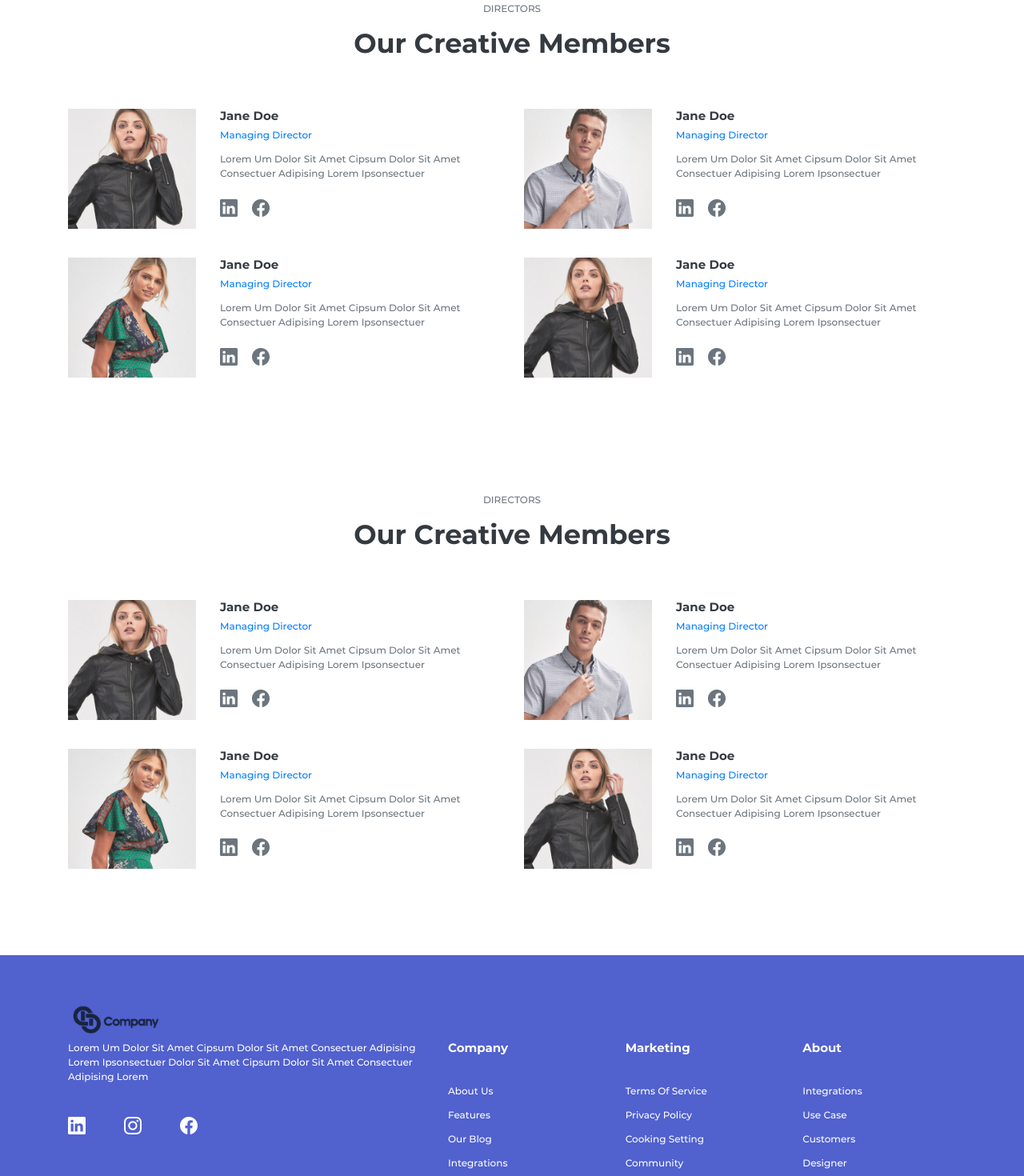
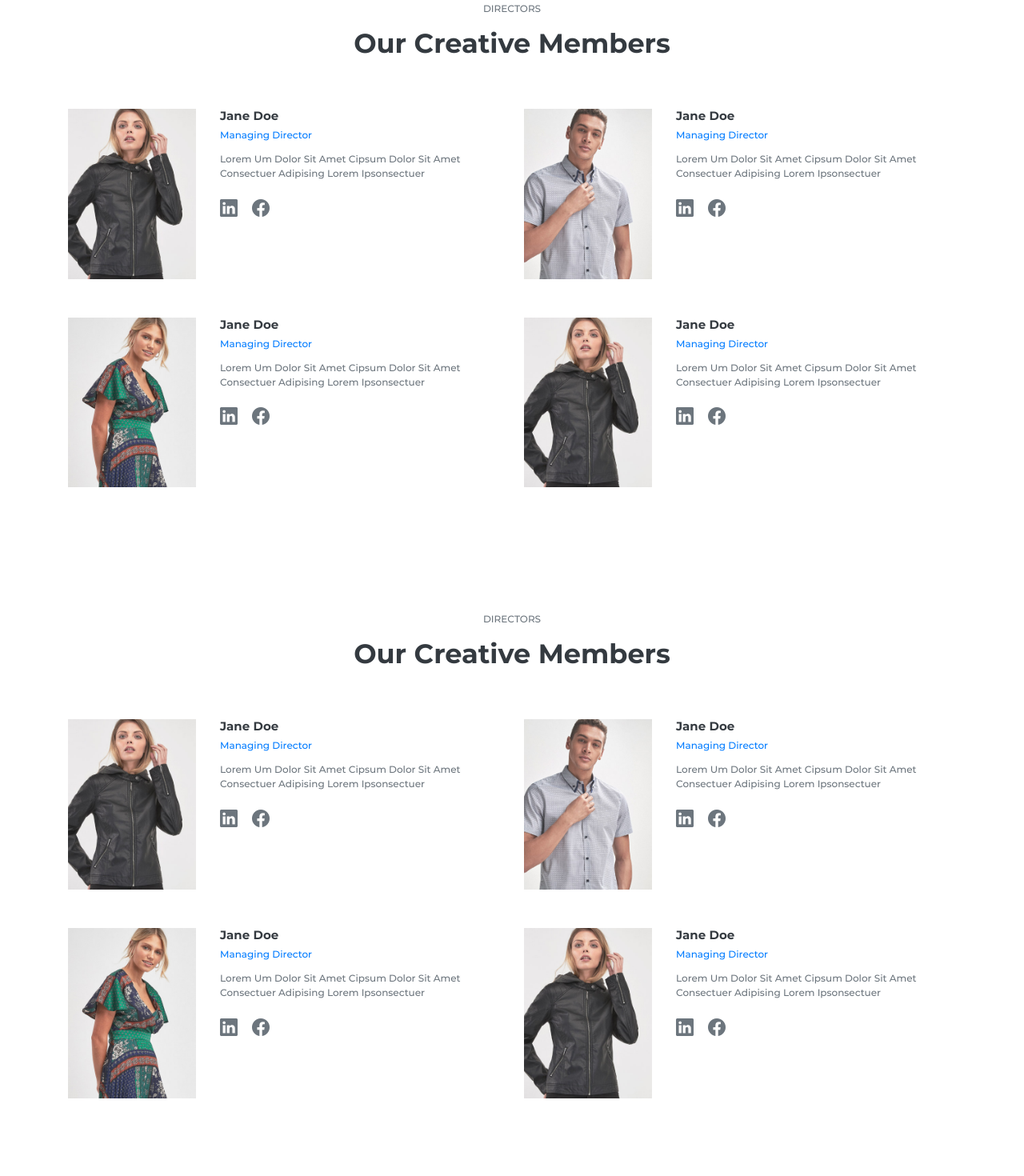
Before and after one commit to TASLIM-ENIOLLA/ollymann-group, a Next.js app: page / in a window 1280 px wide. Shown: the part 2180-3650 px from the top of the page at 80% size. Built offline with nearby package versions, Linux system fonts and the light colour scheme; some icons are missing.

Commit message:
Update index.jsx

```diff
--- a/pages/index.jsx
+++ b/pages/index.jsx
@@ -12,6 +12,11 @@ export default () => {
             <div className = 'po-sticky top-0 left-0 bg-white shadow' style = {{zIndex: 1000}}>
                 <div className = 'container'>
                     <div className = 'row j-c-space-between a-i-c py-4'>
+                        <div className = 'col-md-d-none col-auto'>
+                            <div>
+                                <button className = 'bg-clear border-0 p-2 bi bi-filter fo-s-20'></button>
+                            </div>
+                         </div>
                         <div className = 'col-lg-auto'>
                             <div>
                                 <a href = '/'>
@@ -19,7 +24,7 @@ export default () => {
                                 </a>
                             </div>
                         </div>
-                        <div className = 'col-lg-auto'>
+                        <div className = 'col-d-none col-md-d-block col-lg-auto'>
                             <div>
                                 <button className = 'bg-clear border-0 text-capitalize d-inline-block text-dark px-3 bold transit mx-3'>home</button>
                                 <button className = 'bg-clear border-0 text-capitalize d-inline-block text-dark px-3 bold transit mx-3'>about</button>
@@ -200,8 +205,8 @@ export default () => {
                     </div>
                     <div className = 'col-lg-6 mb-5'>
                         <div className = 'row'>
-                            <div className = 'col-md-4'>
-                                <div style = {{maxHeight: '150px'}} className = 'overflow-0'>
+                            <div className = 'col-md-4 mb-3'>
+                                <div style = {{maxHeight: '250px'}} className = 'overflow-0'>
                                     <img src = '/img/member-3.jpg' className = 'd-block w-100' />
                                 </div>
                             </div>
@@ -220,8 +225,8 @@ export default () => {
                     </div>
                     <div className = 'col-lg-6 mb-5'>
                         <div className = 'row'>
-                            <div className = 'col-md-4'>
-                                <div style = {{maxHeight: '150px'}} className = 'overflow-0'>
+                            <div className = 'col-md-4 mb-3'>
+                                <div style = {{maxHeight: '250px'}} className = 'overflow-0'>
                                     <img src = '/img/member-2.jpg' className = 'd-block w-100' />
                                 </div>
                             </div>
@@ -240,8 +245,8 @@ export default () => {
                     </div>
                     <div className = 'col-lg-6 mb-5'>
                         <div className = 'row'>
-                            <div className = 'col-md-4'>
-                                <div style = {{maxHeight: '150px'}} className = 'overflow-0'>
+                            <div className = 'col-md-4 mb-3'>
+                                <div style = {{maxHeight: '250px'}} className = 'overflow-0'>
                                     <img src = '/img/member-1.jpg' className = 'd-block w-100' />
                                 </div>
                             </div>
@@ -260,8 +265,8 @@ export default () => {
                     </div>
                     <div className = 'col-lg-6 mb-5'>
                         <div className = 'row'>
-                            <div className = 'col-md-4'>
-                                <div style = {{maxHeight: '150px'}} className = 'overflow-0'>
+                            <div className = 'col-md-4 mb-3'>
+                                <div style = {{maxHeight: '250px'}} className = 'overflow-0'>
                                     <img src = '/img/member-3.jpg' className = 'd-block w-100' />
                                 </div>
                             </div>
@@ -290,8 +295,8 @@ export default () => {
                     </div>
                     <div className = 'col-lg-6 mb-5'>
                         <div className = 'row'>
-                            <div className = 'col-md-4'>
-                                <div style = {{maxHeight: '150px'}} className = 'overflow-0'>
+                            <div className = 'col-md-4 mb-3'>
+                                <div style = {{maxHeight: '250px'}} className = 'overflow-0'>
                                     <img src = '/img/member-3.jpg' className = 'd-block w-100' />
                                 </div>
                             </div>
@@ -310,8 +315,8 @@ export default () => {
                     </div>
                     <div className = 'col-lg-6 mb-5'>
                         <div className = 'row'>
-                            <div className = 'col-md-4'>
-                                <div style = {{maxHeight: '150px'}} className = 'overflow-0'>
+                            <div className = 'col-md-4 mb-3'>
+                                <div style = {{maxHeight: '250px'}} className = 'overflow-0'>
                                     <img src = '/img/member-2.jpg' className = 'd-block w-100' />
                                 </div>
                             </div>
@@ -330,8 +335,8 @@ export default () => {
                     </div>
                     <div className = 'col-lg-6 mb-5'>
                         <div className = 'row'>
-                            <div className = 'col-md-4'>
-                                <div style = {{maxHeight: '150px'}} className = 'overflow-0'>
+                            <div className = 'col-md-4 mb-3'>
+                                <div style = {{maxHeight: '250px'}} className = 'overflow-0'>
                                     <img src = '/img/member-1.jpg' className = 'd-block w-100' />
                                 </div>
                             </div>
@@ -350,8 +355,8 @@ export default () => {
                     </div>
                     <div className = 'col-lg-6 mb-5'>
                         <div className = 'row'>
-                            <div className = 'col-md-4'>
-                                <div style = {{maxHeight: '150px'}} className = 'overflow-0'>
+                            <div className = 'col-md-4 mb-3'>
+                                <div style = {{maxHeight: '250px'}} className = 'overflow-0'>
                                     <img src = '/img/member-3.jpg' className = 'd-block w-100' />
                                 </div>
                             </div>
@@ -370,7 +375,7 @@ export default () => {
                     </div>
                 </div>
             </div>
-            <footer className = 'p-5 theme-bg'>
+            <footer className = 'py-5 theme-bg'>
                 <div className = 'container py-4'>
                     <div className = 'row'>
                         <div className = 'col-12'>
```
